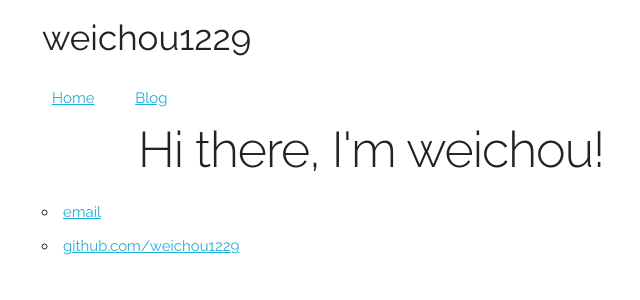
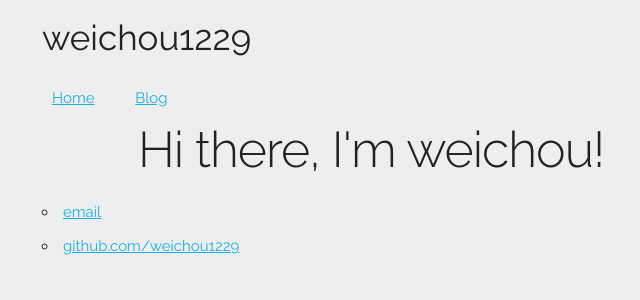
Before and after one commit to weichou1229/weichou.github.io, a Jekyll site: the page built from index.html, in a window 1280 px wide. Shown: the top 300 px of the page, without its empty margins (118-758 px from the left). Built offline with Jekyll 4.4.1, drawn with Linux system fonts in a browser that asks for light colours.

Commit message:
modify test

```diff
--- a/css/main.css
+++ b/css/main.css
@@ -1,3 +1,6 @@
+body{
+  background-color: #eeeeee;
+}
 header{
   padding : 1rem 0 1rem 0;
   font-size: 3.5rem;
```
